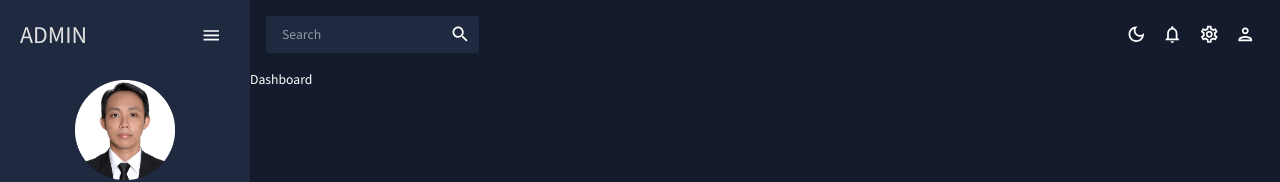
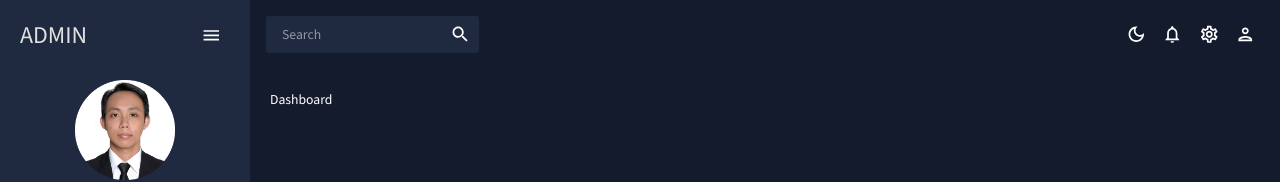
Before and after one commit to naufalzs/mui-admin-dashboard, a React (Vite) app: page / in a window 1280 px wide. Shown: the top 182 px of the page. Built offline with nearby package versions, Linux system fonts and the light colour scheme.

Commit message:
feat: setup main content padding

```diff
--- a/src/App.jsx
+++ b/src/App.jsx
@@ -1,4 +1,4 @@
-import { CssBaseline, ThemeProvider } from "@mui/material";
+import { Box, CssBaseline, ThemeProvider } from "@mui/material";
 import { ColorModeContext, useMode } from "./theme";
 import Topbar from "./components/page/global/Topbar";
 import Sidebar from "./components/page/global/Sidebar";
@@ -17,7 +17,9 @@ function App() {
               <Sidebar />
               <main className="content">
                 <Topbar />
-                <AppRoutes />
+                <Box p="20px">
+                  <AppRoutes />
+                </Box>
               </main>
             </BrowserRouter>
           </div>
```
